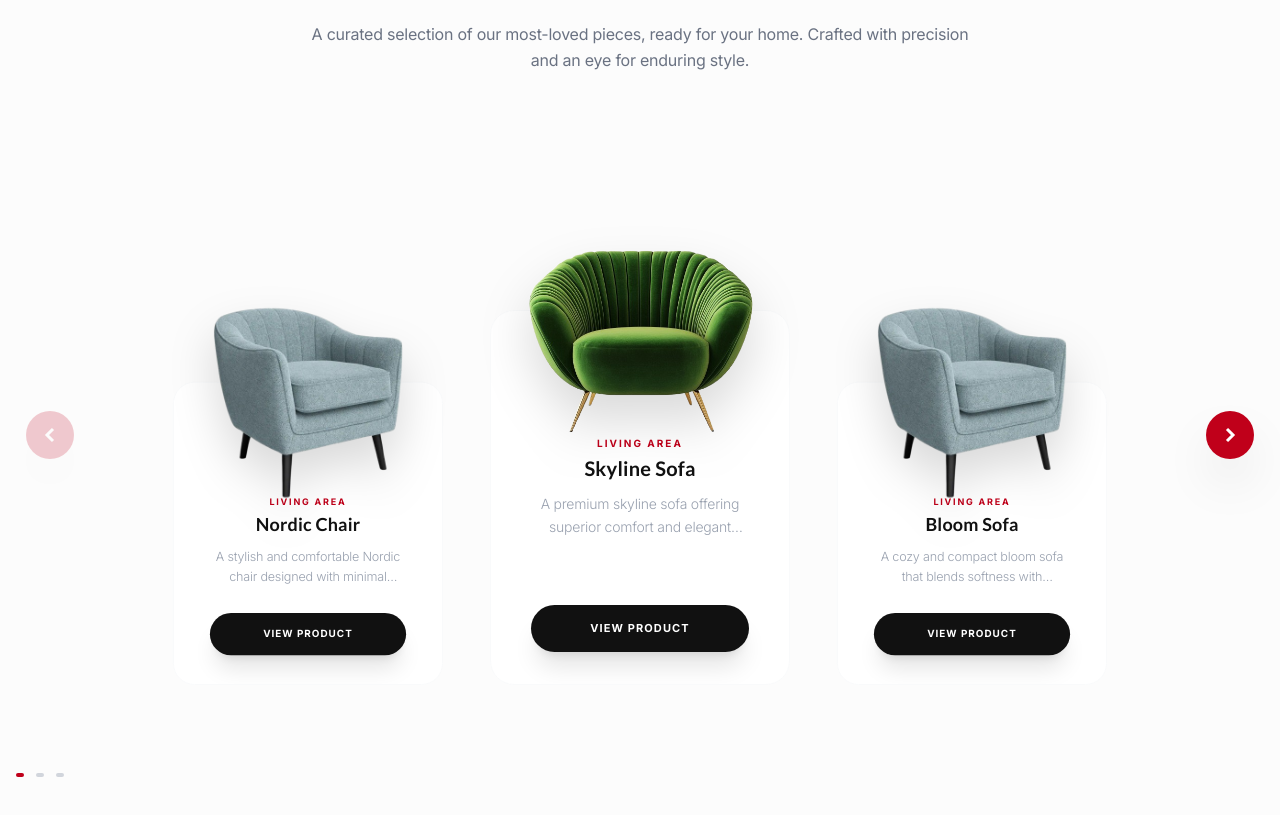
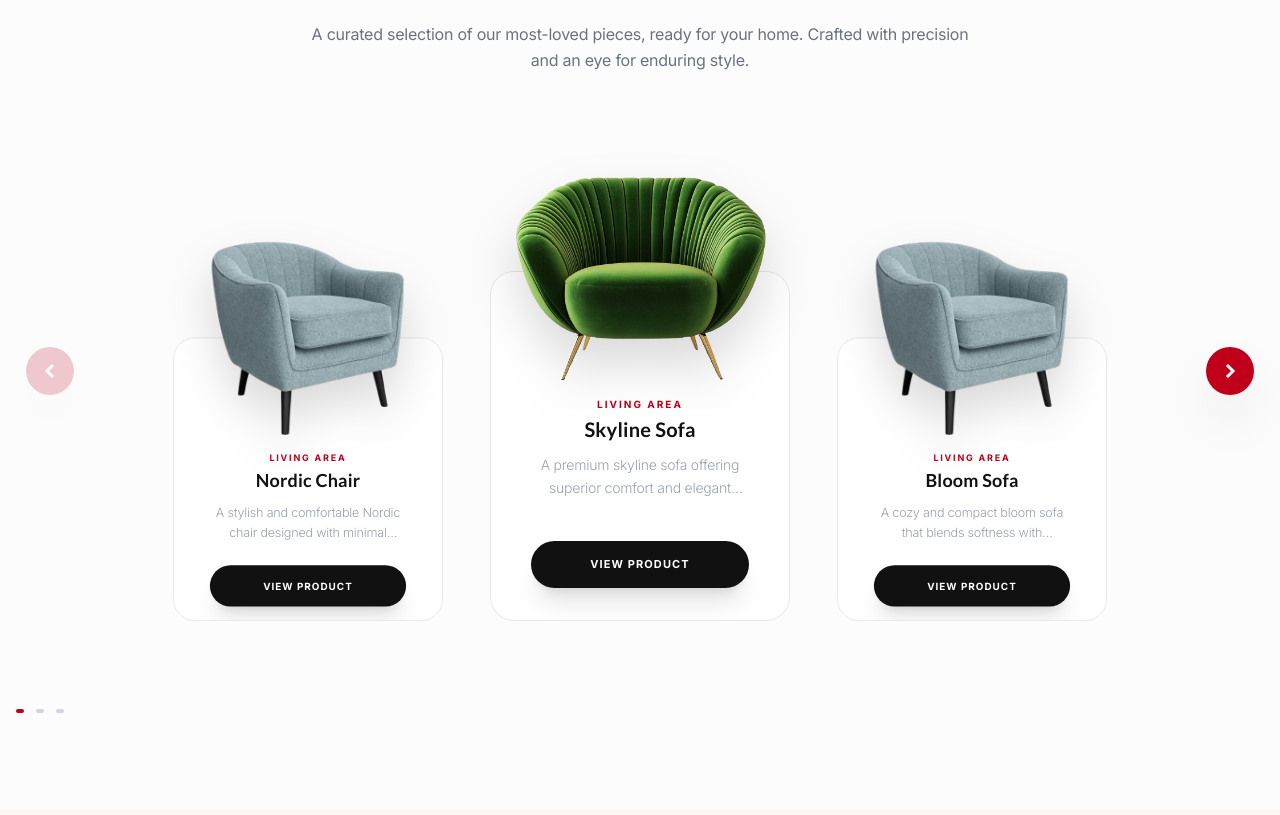
Before and after one commit to ekodrix-collab/magnat-furniture, a Next.js app: page / in a window 1280 px wide. Shown: the part 2180-2995 px from the top of the page. Built offline with nearby package versions, Linux system fonts and the light colour scheme; no server answers; the database is empty.

Commit message:
feature image style updated

```diff
--- a/components/home/HomeCollection.tsx
+++ b/components/home/HomeCollection.tsx
@@ -150,7 +150,7 @@ export default function FurnitureCarousel({ items }: { items?: FeaturedItem[] })
           titlePart1="The Signature"
           titlePart2="Selection"
           subtitle="A curated selection of our most-loved pieces, ready for your home. Crafted with precision and an eye for enduring style."
-          className="mb-10 md:mb-16"
+          className=""
         />
       </div>
 
@@ -229,7 +229,7 @@ export default function FurnitureCarousel({ items }: { items?: FeaturedItem[] })
                     <img
                       src={product.image_url}
                       alt={product.name}
-                      className="max-h-full max-w-[85%] object-contain drop-shadow-[0_25px_25px_rgba(0,0,0,0.15)] mx-auto transition-transform duration-500 group-hover:scale-105"
+                      className="max-h-full max-w-[95%] object-contain drop-shadow-[0_25px_25px_rgba(0,0,0,0.15)] mx-auto transition-transform duration-500 group-hover:scale-105"
                     />
 
                     {/* Badge Logic */}
@@ -251,7 +251,7 @@ export default function FurnitureCarousel({ items }: { items?: FeaturedItem[] })
 
                   {/* Card Box */}
                   <div
-                    className="bg-white w-full h-[75%] rounded-3xl border border-gray-50 flex flex-col justify-center transition-all duration-500 group-hover:shadow-[0_20px_50px_rgba(0,0,0,0.06)] text-center relative overflow-hidden"
+                    className="bg-white w-full h-[65%] md:h-[70%] rounded-3xl border border-gray-200  flex flex-col justify-center transition-all duration-500 group-hover:shadow-[0_20px_50px_rgba(0,0,0,0.06)] text-center relative overflow-hidden"
                     style={{ paddingTop: "60px" }}
                   >
                     {/* Subtle Background Accent */}
```
